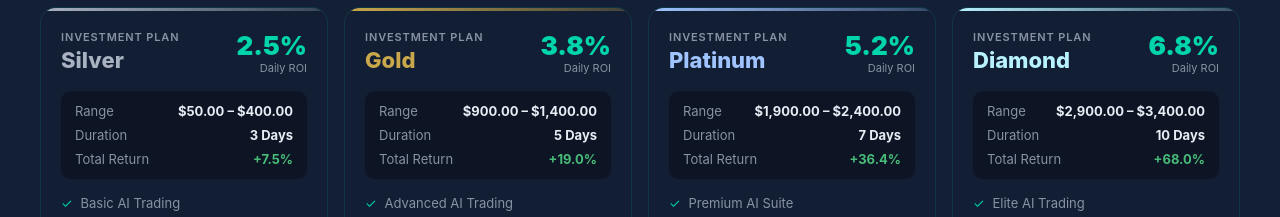
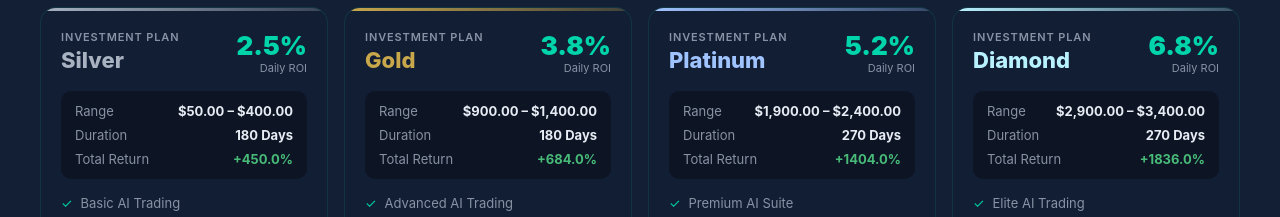
Before and after one commit to etherforge2/aether.forge, a React (Vite) app: page / in a window 1280 px wide. Shown: the part 1280-1497 px from the top of the page. Built offline with nearby package versions, Linux system fonts and the light colour scheme.

Commit message:
Update App.tsx

```diff
--- a/src/App.tsx
+++ b/src/App.tsx
@@ -23,15 +23,18 @@ const CRYPTO_ASSETS = [
 ];
 
 const PLANS = [
-  { id: "silver", name: "Silver", min: 50, max: 400, daily: 2.5, duration: 3, color: "#A8B2C1", features: ["Basic AI Trading", "Email Support", "Daily Reports"] },
-  { id: "gold", name: "Gold", min: 900, max: 1400, daily: 3.8, duration: 5, color: "#C9A84C", features: ["Advanced AI Trading", "Priority Support", "Daily Reports", "Market Insights"] },
-  { id: "platinum", name: "Platinum", min: 1900, max: 2400, daily: 5.2, duration: 7, color: "#A0C4FF", features: ["Premium AI Suite", "24/7 Support", "Real-time Analytics", "Market Insights", "Dedicated Manager"] },
-  { id: "diamond", name: "Diamond", min: 2900, max: 3400, daily: 6.8, duration: 10, color: "#B9F2FF", features: ["Elite AI Trading", "VIP Support", "Advanced Analytics", "Private Signals", "Account Manager", "Weekly Review"] },
-  { id: "elite", name: "Elite", min: 3900, max: 4900, daily: 8.5, duration: 14, color: "#FF9CEE", features: ["Institutional Suite", "White-glove Support", "Full Analytics", "Exclusive Signals", "Senior Manager", "Tax Reports"] },
-  { id: "vip", name: "VIP", min: 5400, max: 7900, daily: 10.2, duration: 21, color: "#00D4AA", features: ["Ultra AI Engine", "Dedicated Team", "Live Dashboard", "Block Trade Access", "C-Suite Advisor", "Tax + Legal"] },
-  { id: "enterprise", name: "Enterprise", min: 8400, max: 12900, daily: 12.5, duration: 30, color: "#FFD700", features: ["Full HFT Access", "Private Desk", "Custom Dashboard", "OTC Trading", "Portfolio Rebalancing", "Full Compliance Suite"] },
-  { id: "sovereign", name: "Sovereign", min: 13400, max: 50000, daily: 15.0, duration: 45, color: "#FF6B6B", features: ["Sovereign Desk", "Personal Quant Trader", "Bespoke Strategy", "Multi-asset Exposure", "Family Office Support", "Annual Performance Audit"] },
+  { id: "silver", name: "Silver", min: 50, max: 400, daily: 2.5, duration: 180, color: "#A8B2C1", features: ["Basic AI Trading", "Email Support", "Daily Reports"] },
+  { id: "gold", name: "Gold", min: 900, max: 1400, daily: 3.8, duration: 180, color: "#C9A84C", features: ["Advanced AI Trading", "Priority Support", "Daily Reports", "Market Insights"] },
+  { id: "platinum", name: "Platinum", min: 1900, max: 2400, daily: 5.2, duration: 270, color: "#A0C4FF", features: ["Premium AI Suite", "24/7 Support", "Real-time Analytics", "Market Insights", "Dedicated Manager"] },
+  { id: "diamond", name: "Diamond", min: 2900, max: 3400, daily: 6.8, duration: 270, color: "#B9F2FF", features: ["Elite AI Trading", "VIP Support", "Advanced Analytics", "Private Signals", "Account Manager", "Weekly Review"] },
+  { id: "elite", name: "Elite", min: 3900, max: 4900, daily: 8.5, duration: 365, color: "#FF9CEE", features: ["Institutional Suite", "White-glove Support", "Full Analytics", "Exclusive Signals", "Senior Manager", "Tax Reports"] },
+  { id: "vip", name: "VIP", min: 5400, max: 7900, daily: 10.2, duration: 365, color: "#00D4AA", features: ["Ultra AI Engine", "Dedicated Team", "Live Dashboard", "Block Trade Access", "C-Suite Advisor", "Tax + Legal"] },
+  { id: "enterprise", name: "Enterprise", min: 8400, max: 12900, daily: 12.5, duration: 365, color: "#FFD700", features: ["Full HFT Access", "Private Desk", "Custom Dashboard", "OTC Trading", "Portfolio Rebalancing", "Full Compliance Suite"] },
+  { id: "sovereign", name: "Sovereign", min: 13400, max: 50000, daily: 15.0, duration: 365, color: "#FF6B6B", features: ["Sovereign Desk", "Personal Quant Trader", "Bespoke Strategy", "Multi-asset Exposure", "Family Office Support", "Annual Performance Audit"] },
 ];
+
+
+
 
 const CRYPTO_WALLETS = [
   { id: "btc", name: "Bitcoin", sym: "BTC", network: "Bitcoin Network", addr: "bc1q7qun0kvg94ycsq5qqm5unrl5n4hn0x70d46ehy", color: "#F7931A", icon: "₿" },
```
